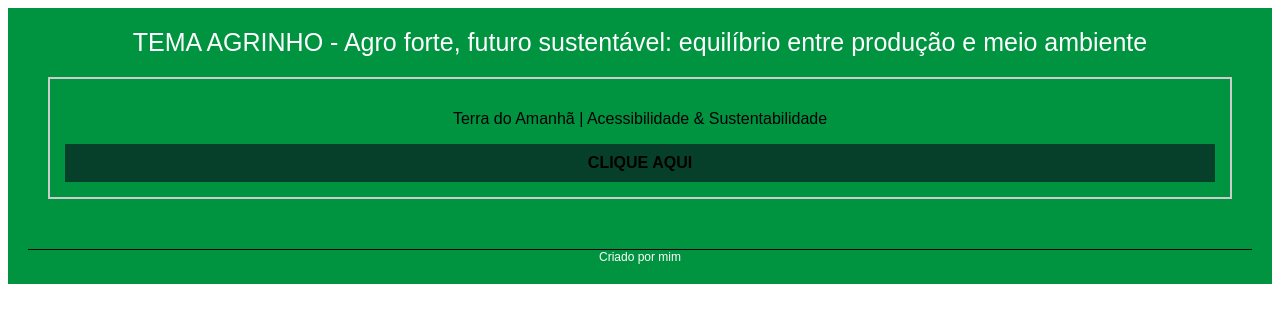
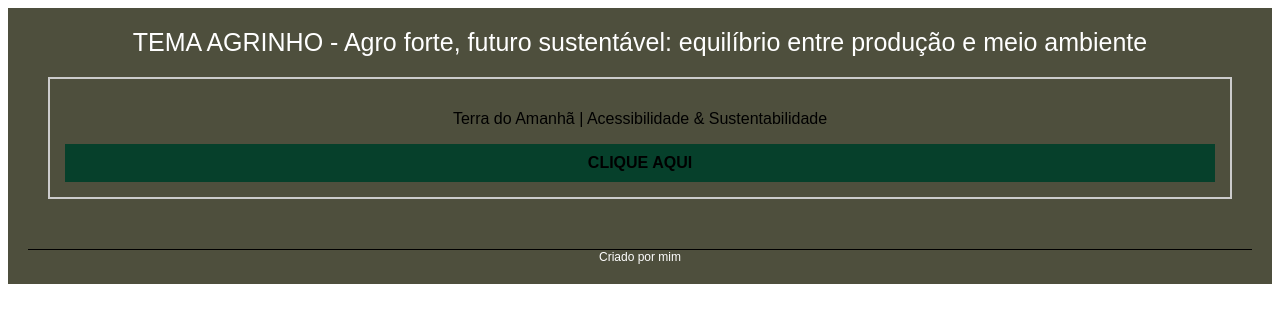
Before and after one commit to sarabarbosasantos/Agrinho2026, a plain HTML site: page index.html in a window 1280 px wide. Drawn offline with Linux system fonts and the light colour scheme.

Commit message:
Update index.html

```diff
--- a/index.html
+++ b/index.html
@@ -7,7 +7,7 @@
 
             /* ESTILO PARA O BLOCO VERDE QUE SEGURA TUDO */
             .bloco1{
-                background-color: #009440; /* DEFINE A COR DE FUNDO COMO VERDE */
+                background-color: #4E4F3D; /* DEFINE A COR DE FUNDO COMO VERDE */
                 padding: 20px; /* COLOCA UM ESPAÇO DE 20 PIXELS DENTRO */
                 font-family: sans-serif; /* USA UMA FONTE SEM AQUELAS SERIFAS */
                 text-align: center; /* ALINHA TODO O TEXTO NO MEIO */
```
